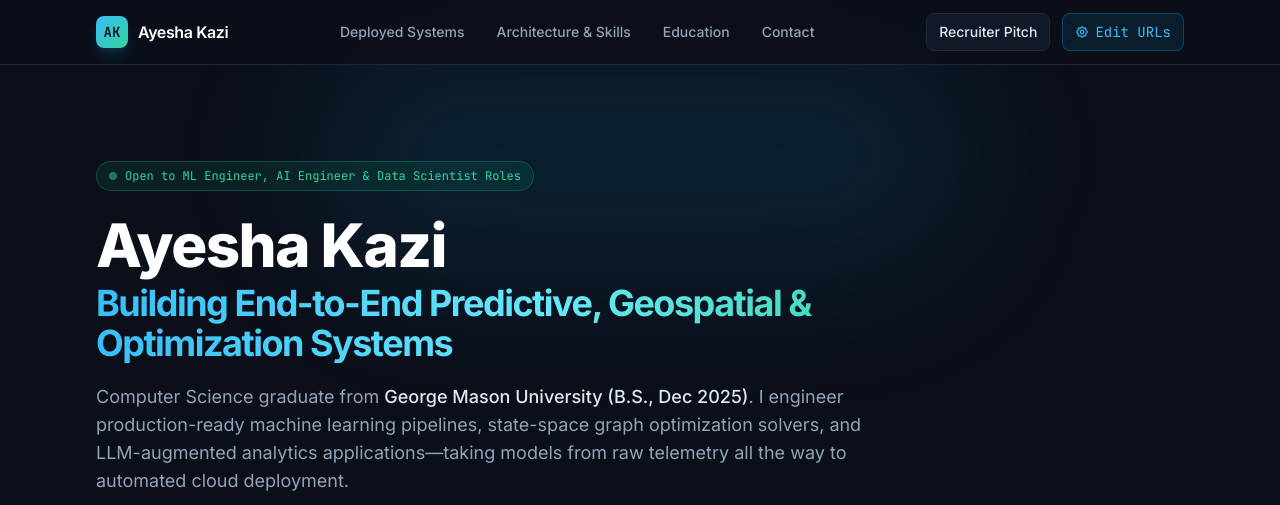
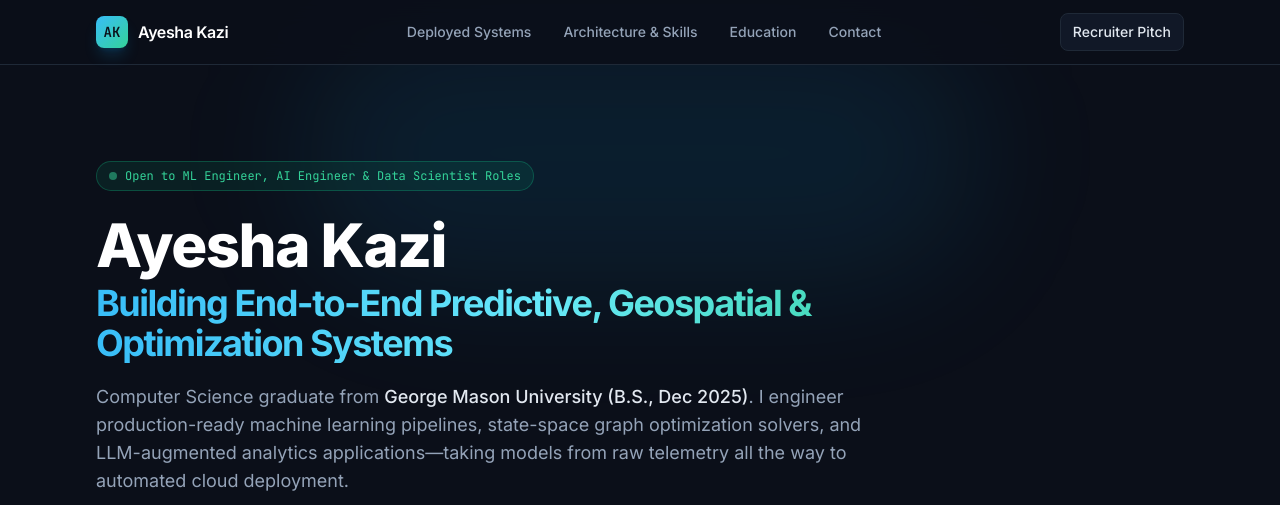
Before and after one commit to Arrowhorse/Arrowhorse.github.io, a plain HTML site: page index.html in a window 1280 px wide. Shown: the top 505 px of the page. Drawn offline with nearby package versions, Linux system fonts and the light colour scheme.

Commit message:
Remove customizer modal button from index.html

```diff
--- a/index.html
+++ b/index.html
@@ -66,17 +66,6 @@
           class="px-3 py-2 rounded-lg bg-surface hover:bg-surfaceHover border border-borderSubtle text-xs sm:text-sm font-medium text-slate-200 transition-all cursor-pointer"
         >
           Recruiter Pitch
-        </button>
-        <button
-          onclick="openCustomizerModal()"
-          title="Configure your Streamlit & LinkedIn URLs and export ready-to-host HTML"
-          class="px-3 py-2 rounded-lg bg-sky-500/10 hover:bg-sky-500/20 border border-sky-500/30 text-xs sm:text-sm font-mono text-sky-400 transition-all cursor-pointer flex items-center gap-1.5"
-        >
-          <svg class="w-3.5 h-3.5" fill="none" stroke="currentColor" viewBox="0 0 24 24">
-            <path stroke-linecap="round" stroke-linejoin="round" stroke-width="2" d="M10.325 4.317c.426-1.756 2.924-1.756 3.35 0a1.724 1.724 0 002.573 1.066c1.543-.94 3.31.826 2.37 2.37a1.724 1.724 0 001.065 2.572c1.756.426 1.756 2.924 0 3.35a1.724 1.724 0 00-1.066 2.573c.94 1.543-.826 3.31-2.37 2.37a1.724 1.724 0 00-2.572 1.065c-.426 1.756-2.924 1.756-3.35 0a1.724 1.724 0 00-2.573-1.066c-1.543.94-3.31-.826-2.37-2.37a1.724 1.724 0 00-1.065-2.572c-1.756-.426-1.756-2.924 0-3.35a1.724 1.724 0 001.066-2.573c-.94-1.543.826-3.31 2.37-2.37.996.608 2.296.07 2.572-1.065z" />
-            <path stroke-linecap="round" stroke-linejoin="round" stroke-width="2" d="M15 12a3 3 0 11-6 0 3 3 0 016 0z" />
-          </svg>
-          <span class="hidden sm:inline">Edit URLs</span>
         </button>
       </div>
     </div>
```
